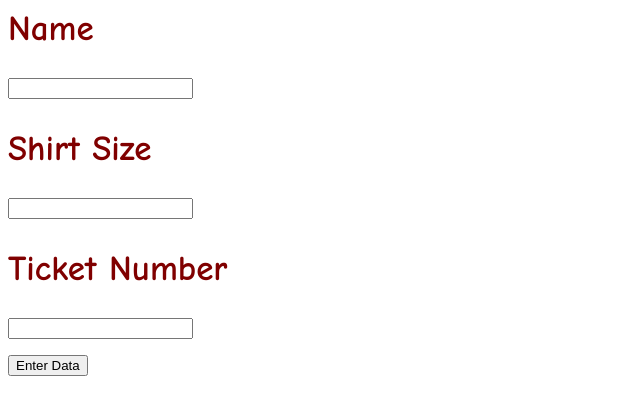
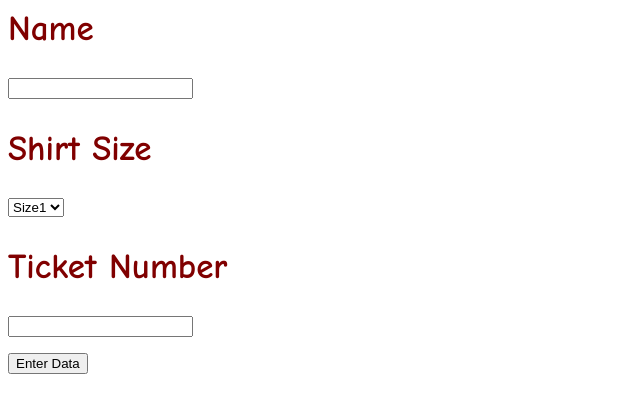
Before and after one commit to JacobKoala/experimental-prom-app, a plain HTML site: page public/edit.html in a window 1280 px wide. Shown: the whole page, without its empty margins (0-640 px from the left). Drawn offline with Linux system fonts and the light colour scheme; some packages are replaced by stand-ins of ours.

Commit message:
Update edit.html

```diff
--- a/public/edit.html
+++ b/public/edit.html
@@ -24,7 +24,11 @@
 </form>
 <h2>Shirt Size</h2>
 <form>
-  <input type="text" id="shirtInput"><br>
+  <select name="Shirt Size" id="shirtInput"><br>
+    <option value="Size1">Size1</option>
+    <option value="Size2">Size2</option>
+    <option value="Size3">Size3</option>
+  </select>
 </form>
 <h2>Ticket Number</h2>
 <form>
```
